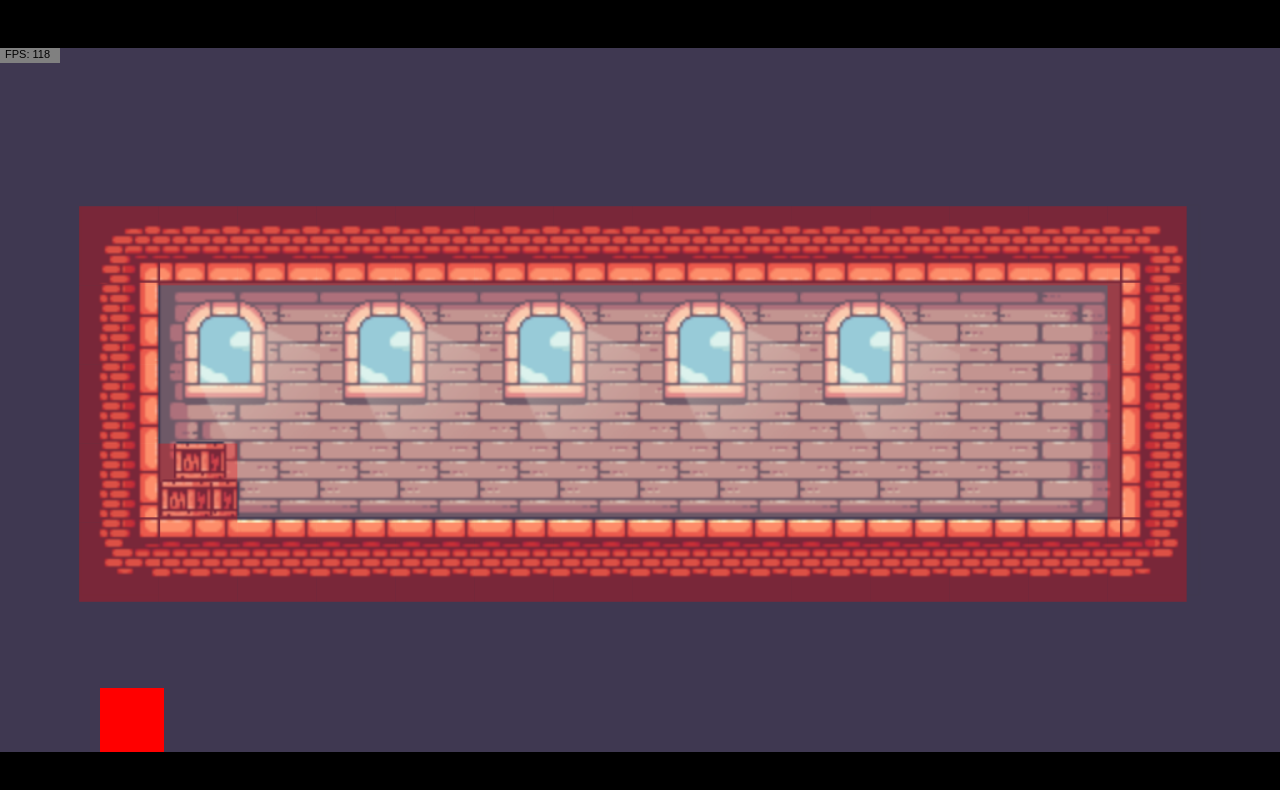
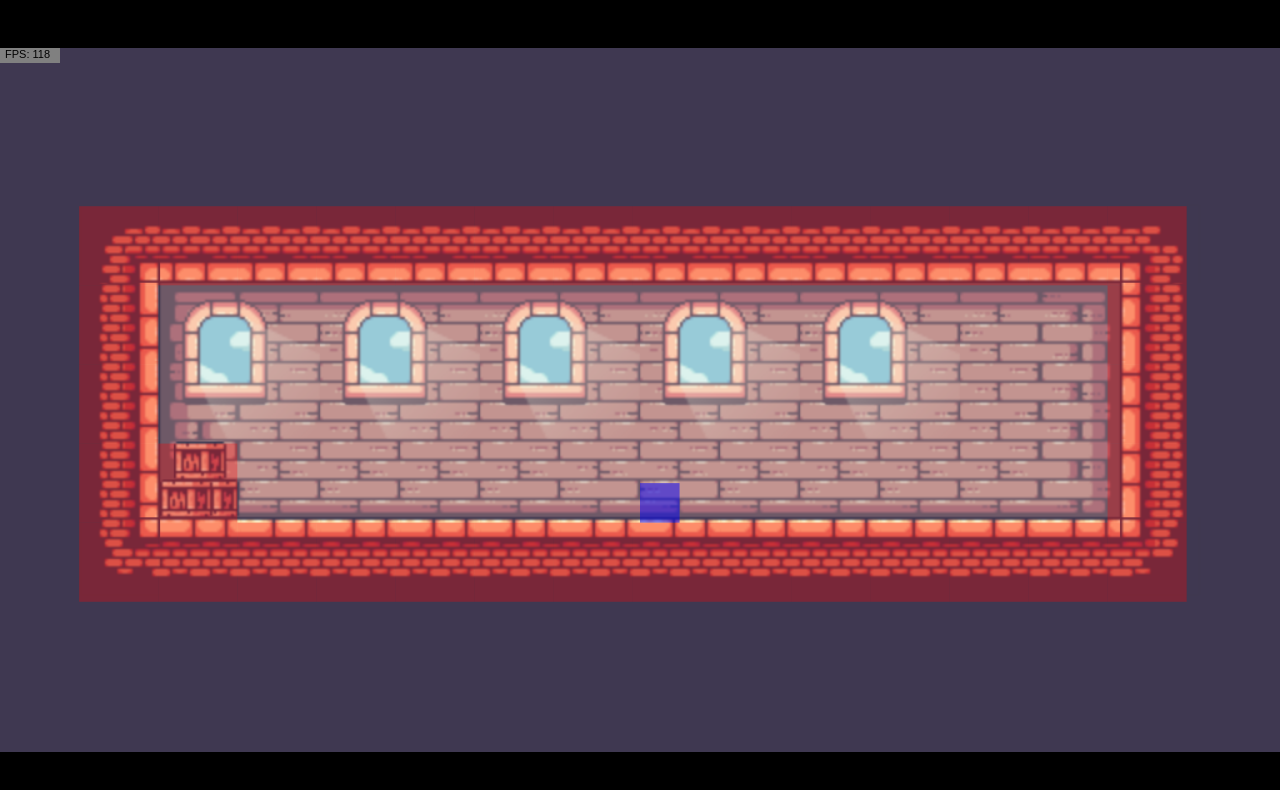
Before and after one commit to Keshav-Madhav/Multi-Level-Platformer-HTML-CSS-JS, a plain HTML site: page index.html in a window 1280 px wide. Drawn offline with Linux system fonts and the light colour scheme.

Commit message:
Added block collision detection as well as improved resizing

```diff
--- a/Classes.js
+++ b/Classes.js
@@ -10,4 +10,11 @@ class Collisions {
     ctx.fillStyle= 'rgba(255, 0, 0, 0.3)';
     ctx.fillRect(this.x, this.y, this.width, this.height);
   }
+
+  updateSize(){
+    this.x = this.x/this.width * cellSize;
+    this.y = this.y/this.height * cellSize;
+    this.width= cellSize;
+    this.height= cellSize;
+  }
 }
--- /dev/null
+++ b/blockCollision.js
@@ -0,0 +1,6 @@
+function collisionDetection({object1, object2}){
+  return (object1.x < object2.x + object2.width &&
+          object1.x + object1.width > object2.x &&
+          object1.y < object2.y + object2.height &&
+          object1.y + object1.height > object2.y);
+}
--- a/canvasResize.js
+++ b/canvasResize.js
@@ -2,8 +2,8 @@ let cellSize = 64;
 
 window.addEventListener('resize', resizeCanvas);
 function resizeCanvas() {
-  width = window.innerWidth;
-  height = window.innerHeight;
+  let width = window.innerWidth;
+  let height = window.innerHeight;
 
   // Check if height exceeds the 16:9 ratio
   if(height > width * 0.5625) {
@@ -12,8 +12,9 @@ function resizeCanvas() {
     width = height * 1.77777778;
   }
 
-  height = Math.floor(height/64) * 64;
-  width = Math.floor(width/64) * 64;
+  // Calculate the width and height based on the cell size and maintain the aspect ratio
+  width = Math.floor(width / cellSize) * cellSize;
+  height = Math.floor(width * 0.5625 / cellSize) * cellSize;
 
   cellSize = (height / 9 + width / 16) / 2;
 
--- a/index.html
+++ b/index.html
@@ -12,6 +12,7 @@
 <script src="deltaTime.js"></script>
 <script src="fpsDisplay.js"></script>
 <script src="createConstantFPSGameLoop.js"></script>
+<Script src="blockCollision.js"></script>
 
 <script src="Classes.js"></script>
 <script src="canvasResize.js"></script>
--- a/script.js
+++ b/script.js
@@ -2,10 +2,6 @@
 
 const canvas = document.getElementById('canvas');
 const ctx = canvas.getContext('2d');
-
-// height and width of the canvas
-var width = window.innerWidth;
-var height = window.innerHeight;
 
 // desired frames per second
 const desiredFPS = 120;
@@ -19,6 +15,7 @@ const keys = {
   up: false
 }
 
+let paused = false;
 
 
 ///// Event listeners /////
@@ -33,6 +30,9 @@ window.addEventListener('keydown', function(event){
   if( event.key == 'w' || event.key == 'ArrowUp'){
     keys.up = true;
   }
+  if( event.key == 'p'){
+    paused = !paused;
+  }
 });
 
 window.addEventListener('keyup', function(event){
@@ -45,6 +45,19 @@ window.addEventListener('keyup', function(event){
   if( event.key == 'w' || event.key == 'ArrowUp'){
     keys.up = false;
   }
+});
+
+window.addEventListener('resize', function(){
+  collisionBlocks.forEach(block => block.updateSize());
+  player.updateSize();
+});
+
+window.addEventListener('blur', function(){
+  paused = true;
+});
+
+window.addEventListener('focus', function(){
+  paused = false;
 });
 
 
@@ -76,44 +89,81 @@ class Player {
     this.height = height;
     this.velX = velX;
     this.velY = velY;
-    this.speed = 200;
-    this.jumpHeight = 800;
+    this.speed = this.width * 6;
+    this.jumpHeight = this.height * 20;
+    this.collisionBlocks = collisionBlocks;
   }
 
   draw(){
-    ctx.fillStyle = 'red';
+    ctx.fillStyle = 'rgba(0, 0, 255, 0.5)';
     ctx.fillRect(this.x, this.y, this.width, this.height);
   }
 
   update(deltaTime){
     this.x += this.velX * deltaTime;
+
+    this.checkHorzCollision(deltaTime);
+
     this.y += this.velY * deltaTime;
+    this.velY += gravity * deltaTime * 350;
 
-    this.velY += gravity * deltaTime * 100;
-
-    this.checkCanvasBounds();
+    this.checkVertCollision(deltaTime);
   }
 
-  checkCanvasBounds(){
-    if(this.x < 0){
-      this.x = 0;
+  checkHorzCollision(deltaTime){
+    //floor collision
+    for(let i=0; i< this.collisionBlocks.length; i++){
+      const block = this.collisionBlocks[i];
+
+      if(collisionDetection({object1: this, object2: block})){
+        if(this.velX * deltaTime > 0){
           this.velX = 0;
+          const offset= this.x - this.x + this.width;
+          this.x = block.x - offset - 0.01;
+          break;
         }
-    if(this.x + this.width > canvas.width){
-      this.x = canvas.width - this.width;
+        if(this.velX * deltaTime < 0){
           this.velX = 0;
-    }
-    if(this.y < 0){
-      this.y = 0;
-      this.velY = 0;
-    }
-    if(this.y + this.height > canvas.height){
-      this.y = canvas.height - this.height;
-      this.velY = 0;
+          const offset= this.x - this.x;
+          this.x = block.x + block.width -offset + 0.01;
+          break
         }
       }
     }
-const player = new Player(100, 100, 64, 64, 0, 0);
+  }
+
+  checkVertCollision(deltaTime){
+    //floor collision
+    for(let i=0; i< this.collisionBlocks.length; i++){
+      const block = this.collisionBlocks[i];
+
+      if(collisionDetection({object1: this, object2: block})){
+        if(this.velY*deltaTime > 0){
+          this.velY = 0;
+          const offset= this.y - this.y + this.height;
+          this.y = block.y - offset  - 0.01;
+          break;
+        }
+        if(this.velY*deltaTime < 0){
+          this.velY = 0;
+          const offset= this.y - this.y;
+          this.y = block.y + block.height - offset + 0.01;
+          break;
+        }
+      }
+    }
+  }
+
+  updateSize(){
+    this.x = Math.floor(this.x / this.width) * cellSize;
+    this.y = Math.floor(this.y / this.height) * cellSize;
+    this.width = cellSize/2;
+    this.height = cellSize/2;
+    this.speed = this.width * 6;
+    this.jumpHeight = this.height * 20;
+  }
+}
+const player = new Player(canvas.width/2, canvas.height/2, cellSize/2, cellSize/2, 0, 0);
 
 class sprite {
   constructor({x, y}, imageSrc){
@@ -145,12 +195,14 @@ function draw(){
 
   player.draw();
 
+  if(!paused){
     player.update(deltaTime);
 
     if(keys.left) player.velX = -player.speed;
     else if(keys.right) player.velX = player.speed;
     else player.velX = 0;
-  if(keys.up && player.velY == 0) player.velY = -player.jumpHeight;
+    if(keys.up && player.velY === 0) player.velY = -player.jumpHeight;
+  }
 
   drawFPS(ctx);
 }
```
Lines whose indentation alone changed are shown as unchanged.
